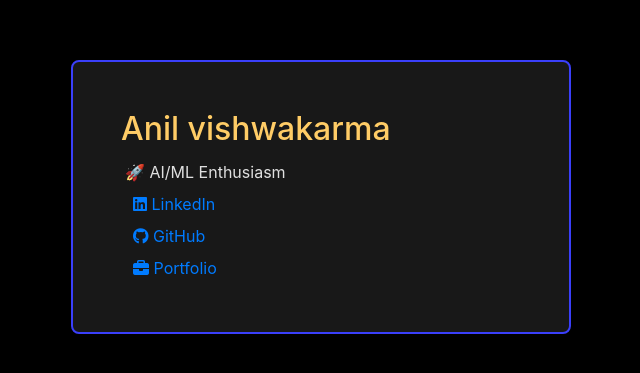
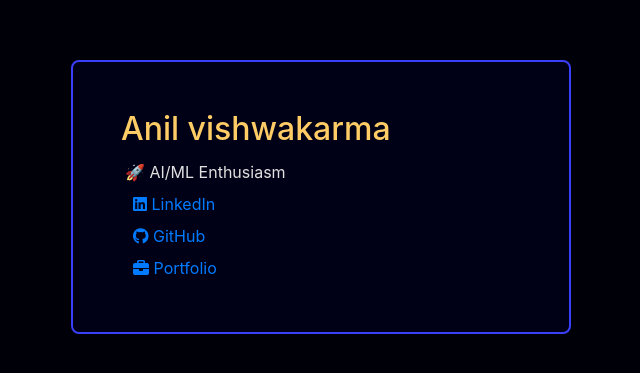
Before and after one commit to anilsjr/glowing-hover-effect, a plain HTML site: page index.html in a window 1280 px wide. Shown: the part 203-576 px from the top of the page, without its empty margins (319-959 px from the left). Drawn offline with nearby package versions, Linux system fonts and the light colour scheme.

Commit message:
Update style.css

```diff
--- a/style.css
+++ b/style.css
@@ -3,7 +3,7 @@
     max-width: 500px;
     border: 2px solid #3a3ffa;  /* Slightly lighter border */
     padding: 3rem;
-    background-color: #181818;  /* Slightly lighter dark gray */
+    background-color: #000016;  /* Slightly lighter dark gray */
     border-radius: 0.5rem;
     color: #e0e0e0;  /* Light gray for better contrast */
 
@@ -39,7 +39,7 @@ body {
     place-items: center;
     max-width: 100%;
     overflow: clip;
-    background: #000; /* Slightly lighter than #090909 for a softer black */
+    background: #000009; /* Slightly lighter than #090909 for a softer black */
 }
 
 main {
```
